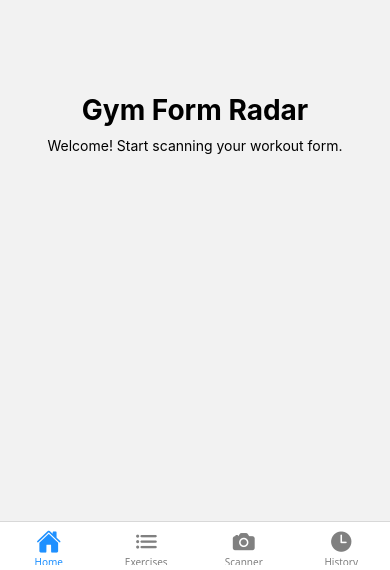
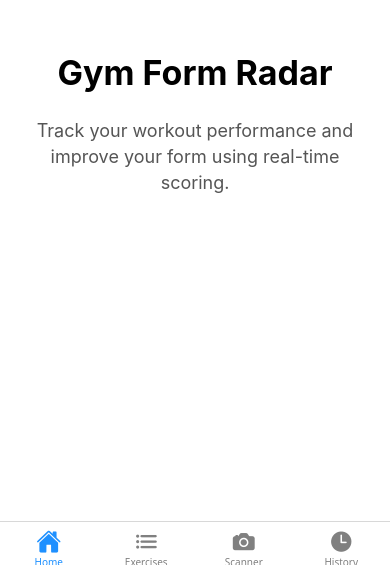
Before and after one commit to TUDublinBlanchBusinessIT/project-Daminabotg-1, a React Native app in the folder gym-form-radar/: screen /Summary in a window 390 px wide. Shown: the part 274-844 px from the top of the page. Built offline with nearby package versions, Linux system fonts and the light colour scheme.

Commit message:
UI change

```diff
--- a/gym-form-radar/screens/HomeScreen.js
+++ b/gym-form-radar/screens/HomeScreen.js
@@ -1,10 +1,11 @@
+import React from "react";
 import { View, Text, StyleSheet } from "react-native";
 
 export default function HomeScreen() {
   return (
     <View style={styles.container}>
       <Text style={styles.title}>Gym Form Radar</Text>
-      <Text>Welcome! Start scanning your workout form.</Text>
+      <Text style={styles.subtitle}>Track your workout performance and improve your form using real-time scoring.</Text>
     </View>
   );
 }
@@ -12,12 +13,20 @@ export default function HomeScreen() {
 const styles = StyleSheet.create({
   container: {
     flex: 1,
-    alignItems: "center",
     justifyContent: "center",
+    padding: 30,
+    backgroundColor: "white",
   },
   title: {
-    fontSize: 28,
+    fontSize: 34,
     fontWeight: "bold",
-    marginBottom: 10,
+    textAlign: "center",
+    marginBottom: 25,
+  },
+  subtitle: {
+    fontSize: 18,
+    color: "#555",
+    textAlign: "center",
+    lineHeight: 26,
   },
 });
--- a/gym-form-radar/screens/SummaryScreen.js
+++ b/gym-form-radar/screens/SummaryScreen.js
@@ -1,14 +1,8 @@
-import { View, Text, StyleSheet } from "react-native";
+import React from "react";
+import { View, Text, StyleSheet, TouchableOpacity } from "react-native";
 
-export default function SummaryScreen({ route }) {
+export default function SummaryScreen({ route, navigation }) {
   const { exercise, reps, score } = route.params;
-
-  const getFeedback = () => {
-    if (score < 40) return "Your form needs improvement. Focus on technique.";
-    if (score < 70) return "Decent form! Work on consistency.";
-    if (score < 90) return "Good form! You're doing well.";
-    return "Excellent form! Keep pushing your limits!";
-  };
 
   return (
     <View style={styles.container}>
@@ -22,10 +16,15 @@ export default function SummaryScreen({ route }) {
         <Text style={styles.value}>{reps}</Text>
 
         <Text style={styles.label}>Score:</Text>
-        <Text style={[styles.value, styles.score]}>{score}/100</Text>
+        <Text style={styles.score}>{score}/100</Text>
+      </View>
 
-        <Text style={styles.feedback}>{getFeedback()}</Text>
-      </View>
+      <TouchableOpacity
+        style={styles.button}
+        onPress={() => navigation.navigate("Home")}
+      >
+        <Text style={styles.buttonText}>Back to Home</Text>
+      </TouchableOpacity>
     </View>
   );
 }
@@ -33,41 +32,46 @@ export default function SummaryScreen({ route }) {
 const styles = StyleSheet.create({
   container: {
     flex: 1,
-    padding: 20,
+    padding: 30,
     justifyContent: "center",
-    backgroundColor: "#f9f9f9",
+    backgroundColor: "#fff",
   },
   title: {
-    fontSize: 28,
+    fontSize: 32,
     fontWeight: "bold",
     textAlign: "center",
-    marginBottom: 20,
+    marginBottom: 30,
   },
   card: {
-    backgroundColor: "white",
-    padding: 20,
-    borderRadius: 12,
-    shadowColor: "#000",
-    elevation: 5,
+    backgroundColor: "#f1f1f1",
+    padding: 25,
+    borderRadius: 15,
+    marginBottom: 40,
   },
   label: {
-    fontSize: 18,
+    fontSize: 20,
     color: "#555",
     marginTop: 10,
   },
   value: {
-    fontSize: 22,
-    fontWeight: "bold",
-    color: "#111",
+    fontSize: 24,
+    fontWeight: "500",
   },
   score: {
+    fontSize: 32,
+    fontWeight: "bold",
     color: "dodgerblue",
+    marginTop: 15,
   },
-  feedback: {
-    marginTop: 20,
-    fontSize: 18,
-    fontStyle: "italic",
-    textAlign: "center",
-    color: "#333",
+  button: {
+    backgroundColor: "dodgerblue",
+    padding: 18,
+    borderRadius: 12,
+    alignItems: "center",
+  },
+  buttonText: {
+    color: "white",
+    fontSize: 20,
+    fontWeight: "bold",
   },
 });
```
